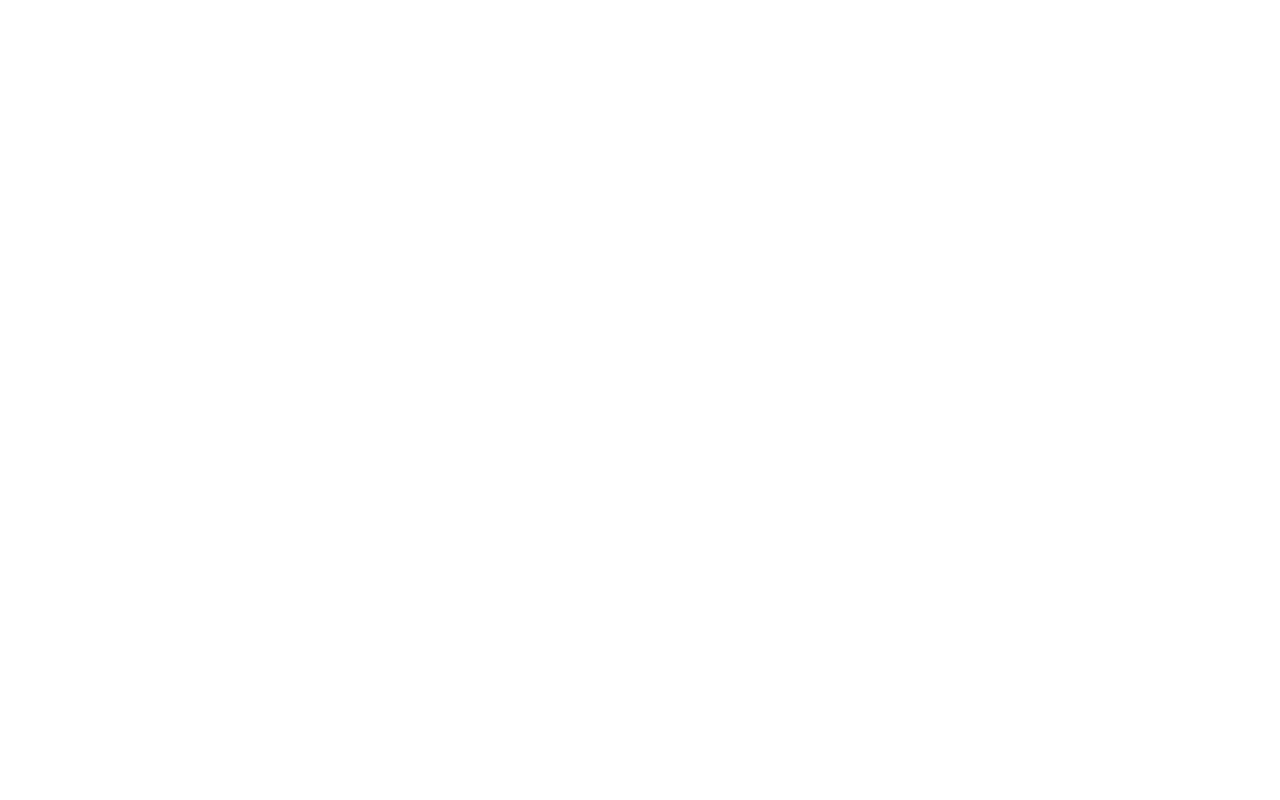
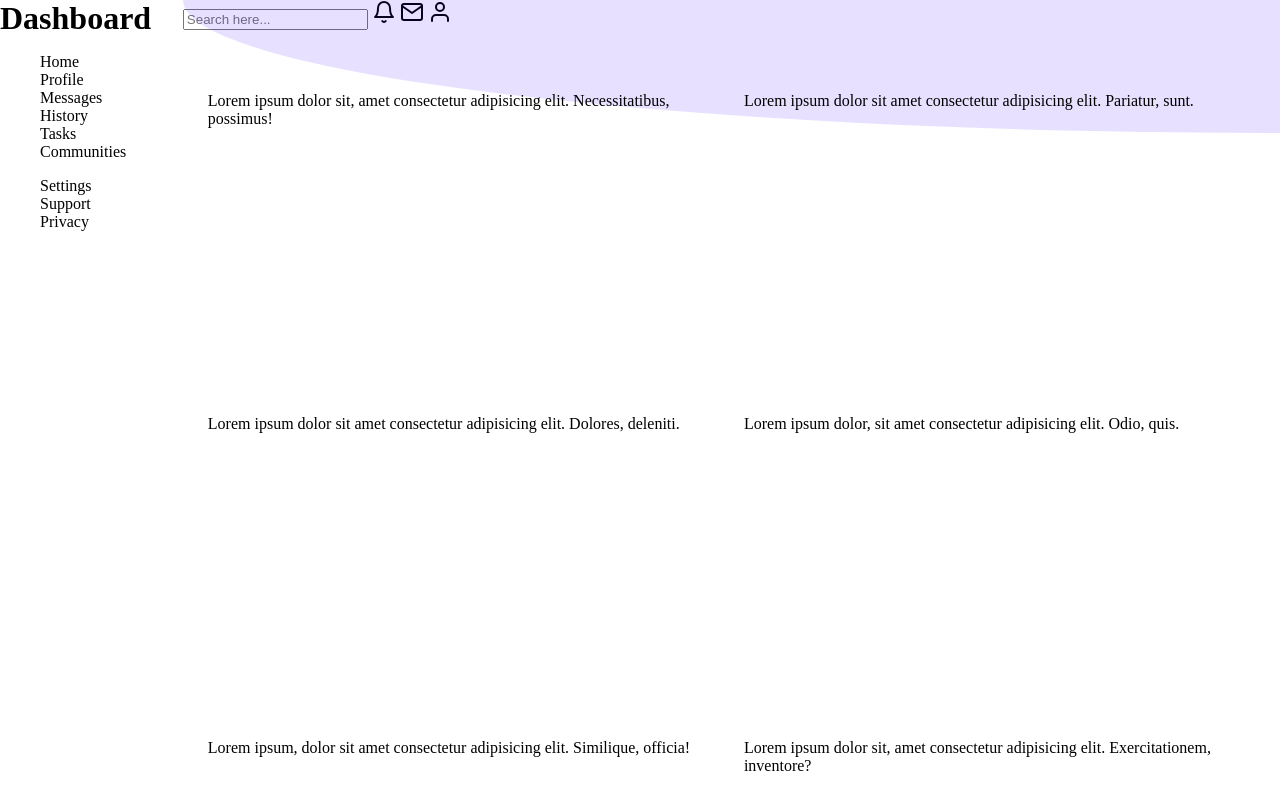
Before and after one commit to Brazy4L/dashboard, a plain HTML site: page index.html in a window 1280 px wide. Drawn offline with Linux system fonts and the light colour scheme.

Commit message:
Add content

```diff
--- a/css/style.css
+++ b/css/style.css
@@ -0,0 +1,46 @@
+:root {
+
+}
+
+body {
+    margin: 0;
+}
+
+.container {
+    height: 100vh;
+    display: grid;
+    grid-template: 1fr 1fr 10fr / 1fr 6fr;
+}
+
+.sidebar {
+    grid-area: 1 / 1 / 4 / 2;
+}
+
+.header {
+    grid-area: 1 / 2 / 2 / 3;
+}
+
+.top-background {
+    grid-area: 1 / 2 / 3 / 3;
+    background-color: #4400ff1f;
+    border-bottom-left-radius: 100%;
+}
+
+.content {
+    grid-area: 2 / 2 / 4 / 3;
+    display: grid;
+    grid-template: repeat(auto-fit, minmax(250px, 1fr)) / 1fr 1fr;
+    gap: 25px;
+    padding: 25px;
+}
+
+ul {
+    list-style: none;
+}
+
+a {
+    color: #000;
+    font-weight: 900;
+    text-decoration: none;
+    font-size: 2rem;
+}
--- a/index.html
+++ b/index.html
@@ -9,6 +9,38 @@
     <script defer src="js/script.js"></script>
 </head>
 <body>
-
+    <div class="container">
+        <div class="sidebar">
+            <a href="http://127.0.0.1:5500/index.html">Dashboard</a>
+            <ul>
+                <li>Home</li>
+                <li>Profile</li>
+                <li>Messages</li>
+                <li>History</li>
+                <li>Tasks</li>
+                <li>Communities</li>
+            </ul>
+            <ul>
+                <li>Settings</li>
+                <li>Support</li>
+                <li>Privacy</li>
+            </ul>
+        </div>
+        <div class="header">
+            <input type="text" name="search" id="search" placeholder="Search here...">
+            <svg xmlns="http://www.w3.org/2000/svg" width="24" height="24" viewBox="0 0 24 24" fill="none" stroke="currentColor" stroke-width="2" stroke-linecap="round" stroke-linejoin="round"><path d="M18 8A6 6 0 0 0 6 8c0 7-3 9-3 9h18s-3-2-3-9"></path><path d="M13.73 21a2 2 0 0 1-3.46 0"></path></svg>
+            <svg xmlns="http://www.w3.org/2000/svg" width="24" height="24" viewBox="0 0 24 24" fill="none" stroke="currentColor" stroke-width="2" stroke-linecap="round" stroke-linejoin="round"><path d="M4 4h16c1.1 0 2 .9 2 2v12c0 1.1-.9 2-2 2H4c-1.1 0-2-.9-2-2V6c0-1.1.9-2 2-2z"></path><polyline points="22,6 12,13 2,6"></polyline></svg>
+            <svg xmlns="http://www.w3.org/2000/svg" width="24" height="24" viewBox="0 0 24 24" fill="none" stroke="currentColor" stroke-width="2" stroke-linecap="round" stroke-linejoin="round"><path d="M20 21v-2a4 4 0 0 0-4-4H8a4 4 0 0 0-4 4v2"></path><circle cx="12" cy="7" r="4"></circle></svg>
+        </div>
+        <div class="top-background"></div>
+        <div class="content">
+            <div>Lorem ipsum dolor sit, amet consectetur adipisicing elit. Necessitatibus, possimus!</div>
+            <div>Lorem ipsum dolor sit amet consectetur adipisicing elit. Pariatur, sunt.</div>
+            <div>Lorem ipsum dolor sit amet consectetur adipisicing elit. Dolores, deleniti.</div>
+            <div>Lorem ipsum dolor, sit amet consectetur adipisicing elit. Odio, quis.</div>
+            <div>Lorem ipsum, dolor sit amet consectetur adipisicing elit. Similique, officia!</div>
+            <div>Lorem ipsum dolor sit, amet consectetur adipisicing elit. Exercitationem, inventore?</div>
+        </div>
+    </div>
 </body>
 </html>
```
